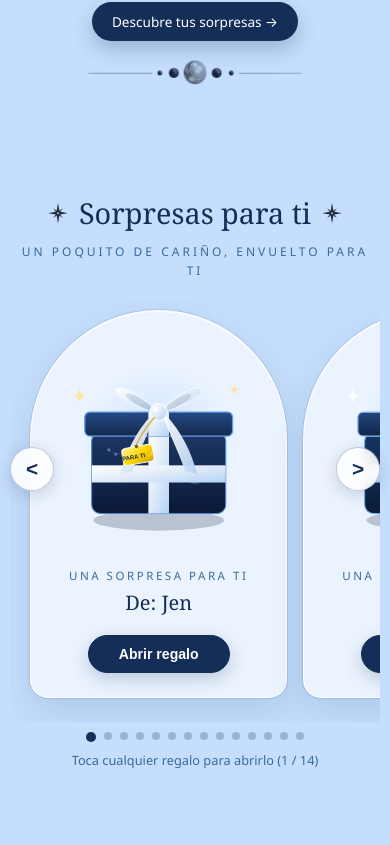
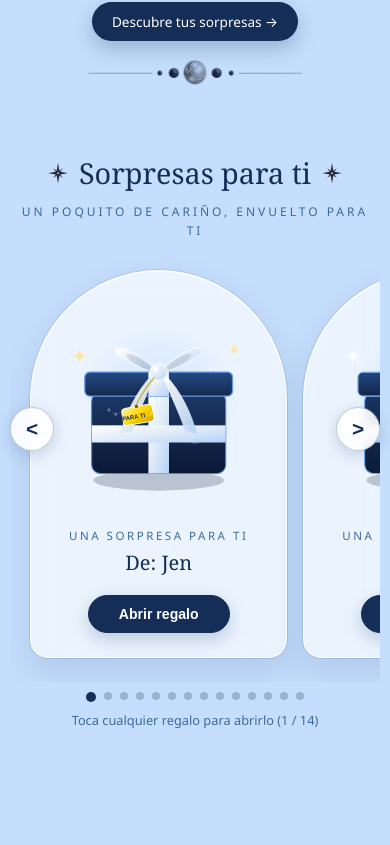
Before and after one commit to BlueTeffi001/birthday_Luna, a React (Vite) app: page / in a window 390 px wide. Shown: the part 979-1824 px from the top of the page. Built offline with nearby package versions, Linux system fonts and the light colour scheme.

Commit message:
Reducir margen superior de la galeria de regalos en movil

```diff
--- a/src/estilos.css
+++ b/src/estilos.css
@@ -801,8 +801,8 @@ body {
 /* ---------- Galería en Móvil (< 850px): Peek Carousel ---------- */
 @media (max-width: 849px) {
   .galeria {
-    margin: 45px auto 30px;
-    padding: 20px 0 30px;
+    margin: 15px auto 24px;
+    padding: 10px 0 24px;
   }
 
   .seccion-head {
```
